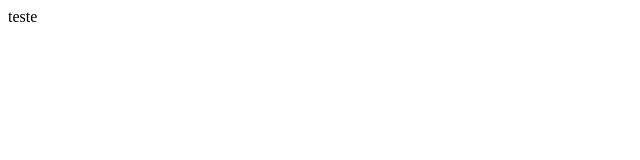
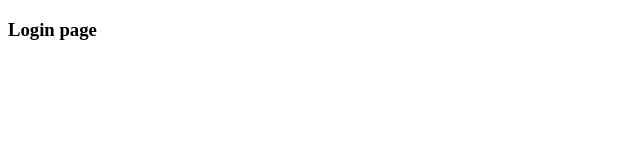
Before and after one commit to mathd1as/marmita1-app, an Angular app: page / in a window 1280 px wide. Shown: the top 160 px of the page, without its empty margins (0-640 px from the left). Built offline with nearby package versions, Linux system fonts and the light colour scheme.

Commit message:
feat: create login component

```diff
--- a/src/app/app.component.html
+++ b/src/app/app.component.html
@@ -1,3 +1,5 @@
-<main>teste</main>
+<main>
+    <app-login></app-login>
+</main>
 
 <router-outlet />
--- a/src/app/app.component.ts
+++ b/src/app/app.component.ts
@@ -1,10 +1,11 @@
 import { Component } from '@angular/core';
 import { RouterOutlet } from '@angular/router';
+import { LoginComponent } from './components/login/login.component';
 
 @Component({
   selector: 'app-root',
   standalone: true,
-  imports: [RouterOutlet],
+  imports: [RouterOutlet, LoginComponent],
   templateUrl: './app.component.html',
   styleUrl: './app.component.css'
 })
--- /dev/null
+++ b/src/app/components/login/login.component.html
@@ -0,0 +1,3 @@
+<div>
+  <h3>Login page</h3>
+</div>
```
Also changed, not shown: src/app/components/login/login.component.ts (added, +12 -0 lines), src/app/components/login/login.component.css (added), 1 other file (tests, documents, lock files or other folders).
